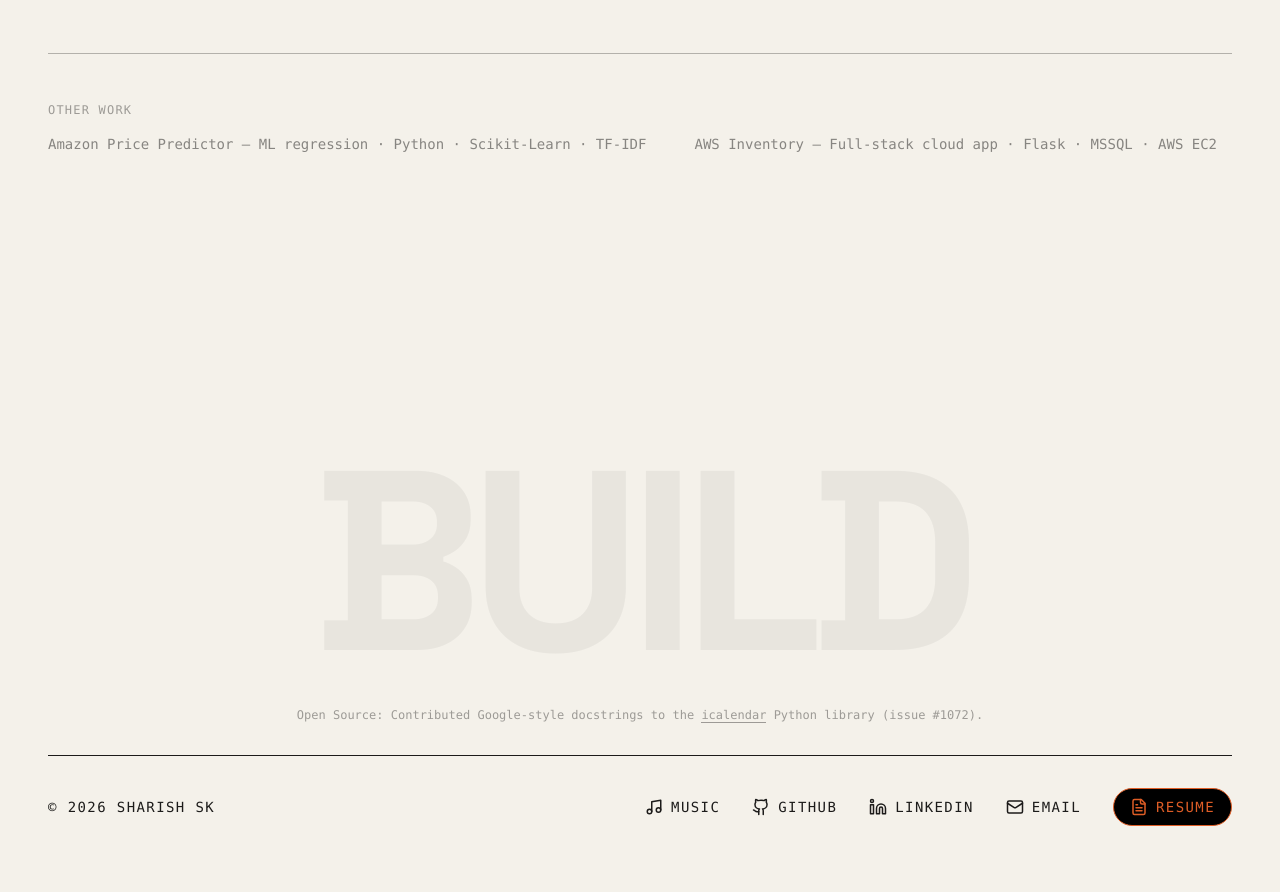
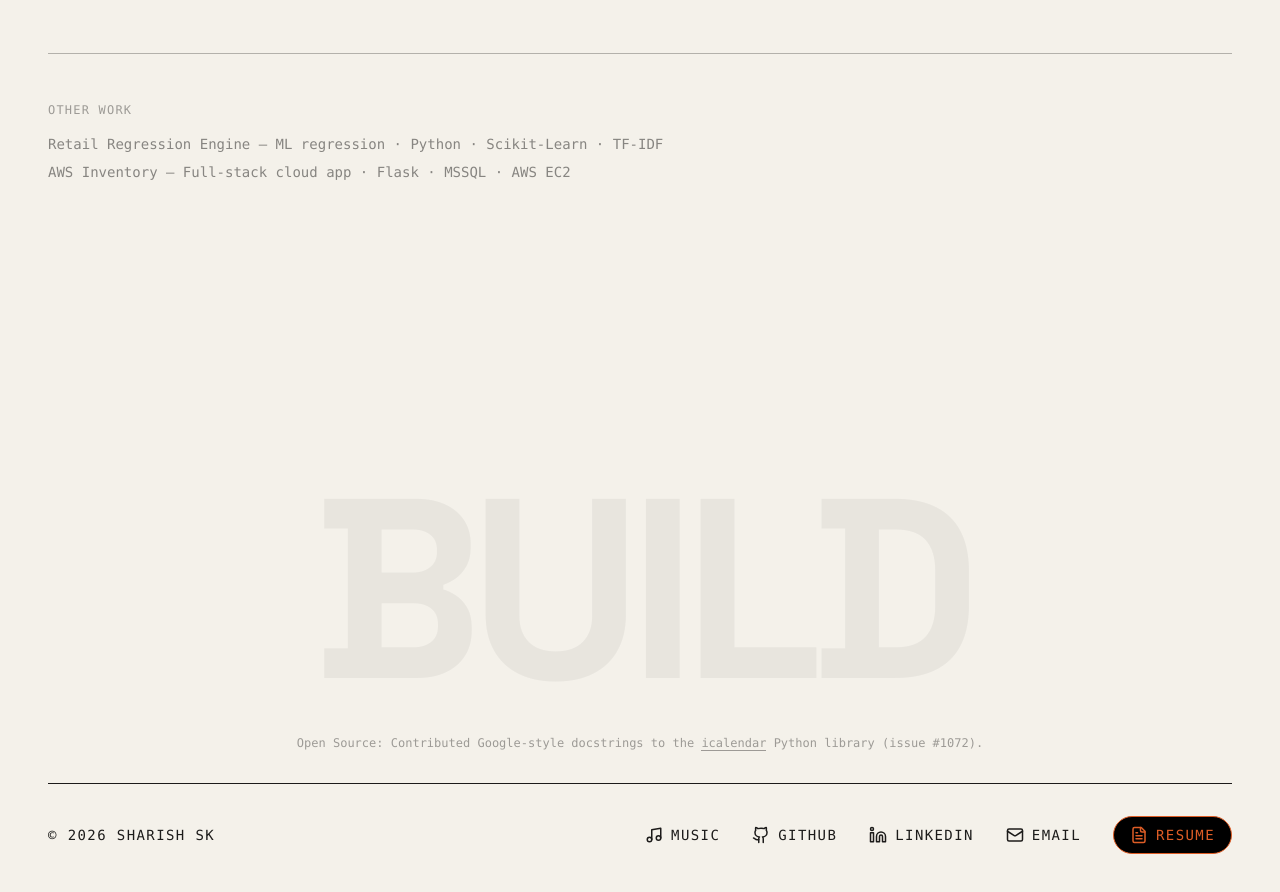
Before and after one commit to sharishsk20/sharishsk20.github.io, a React (Vite) app: page / in a window 1280 px wide. Shown: the part 7020-7912 px from the top of the page. Built offline with nearby package versions, Linux system fonts and the light colour scheme.

Commit message:
Rename 'Amazon Price Predictor' to 'Retail Regression Engine' in other works section

```diff
--- a/src/App.tsx
+++ b/src/App.tsx
@@ -747,7 +747,7 @@ export default function App() {
           <div className="py-12 border-t border-current/30">
             <span className="font-mono text-xs uppercase tracking-widest opacity-40 block mb-4">Other Work</span>
             <div className="flex flex-col md:flex-row flex-wrap gap-x-12 gap-y-2 font-mono text-sm opacity-50">
-              <span>Amazon Price Predictor — ML regression · Python · Scikit-Learn · TF-IDF</span>
+              <span>Retail Regression Engine — ML regression · Python · Scikit-Learn · TF-IDF</span>
               <span>AWS Inventory — Full-stack cloud app · Flask · MSSQL · AWS EC2</span>
             </div>
           </div>
```
